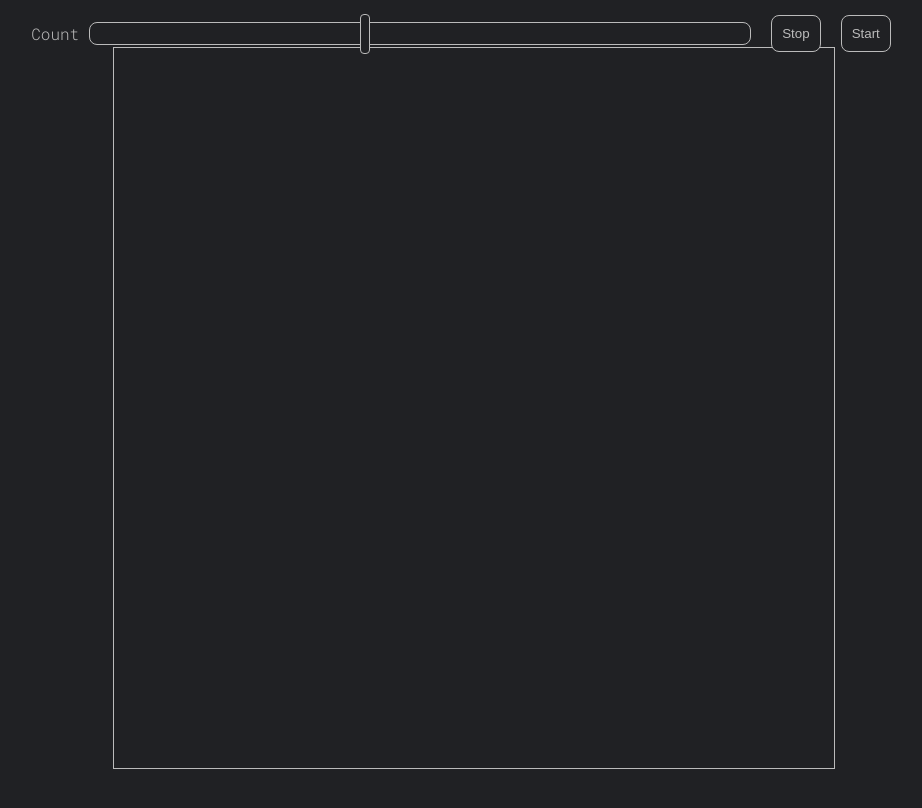
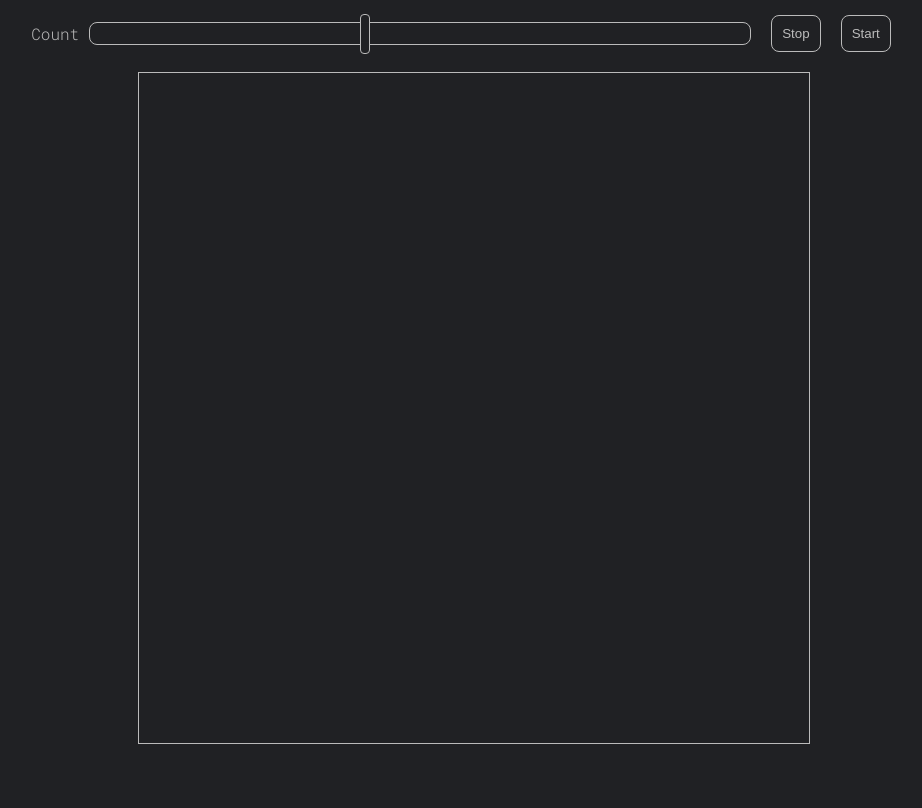
Before and after one commit to AyushmanTripathy/conways_game_of_life, a plain HTML site: page index.html in a window 1280 px wide. Shown: the whole page, without its empty margins (174-1096 px from the left). Drawn offline with Linux system fonts and the light colour scheme.

Commit message:
finishing

```diff
--- a/index.html
+++ b/index.html
@@ -5,7 +5,7 @@
     <meta http-equiv="X-UA-Compatible" content="IE=edge" />
     <meta name="viewport" content="width=device-width, initial-scale=1.0" />
     <link rel="stylesheet" href="./src/styles/style.css" />
-    <title>Document</title>
+    <title>Game of life</title>
   </head>
   <body>
     <!--TOP BAR-->
@@ -25,7 +25,7 @@
 
     <!--CANVAS-->
     <section id="canvas-container">
-      <canvas height="720px" width="720px"></canvas>
+      <canvas height="670px" width="670px"></canvas>
     </section>
     <script src="./src/scripts/script.js"></script>
   </body>
```
Also changed, not shown: structure.txt (added), 1 other file.
